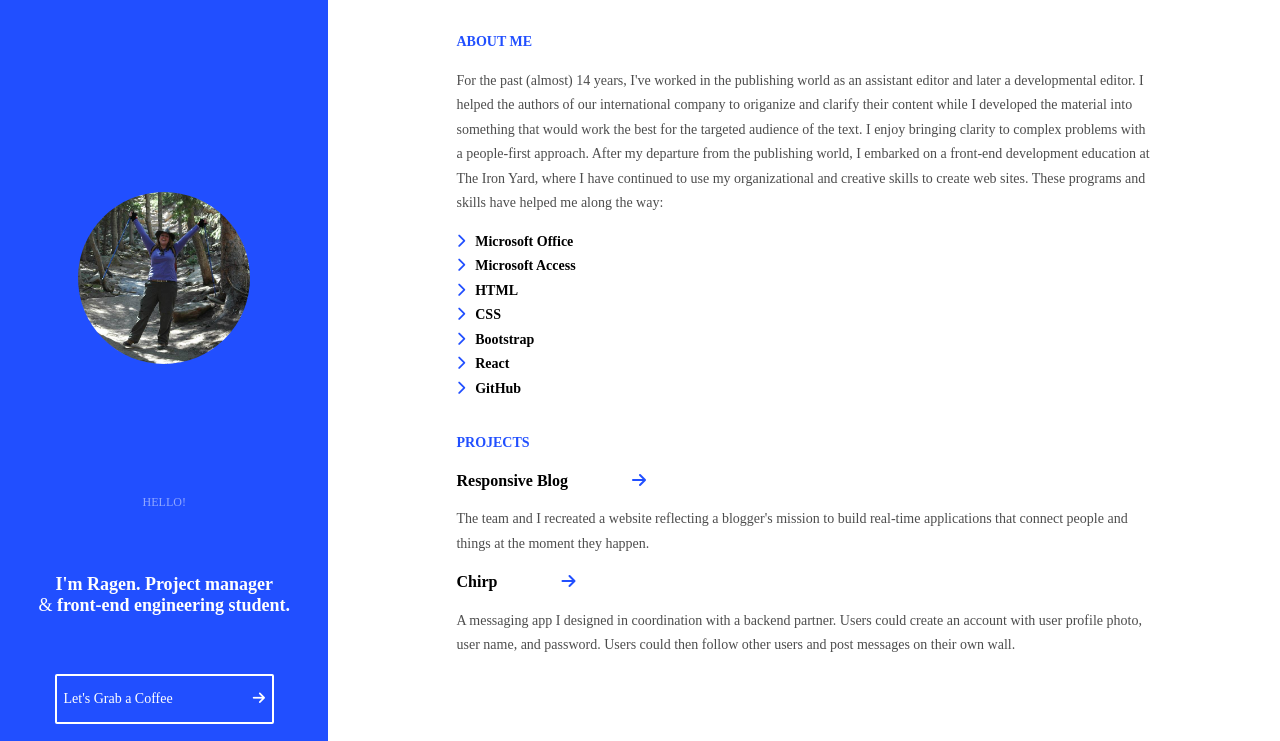
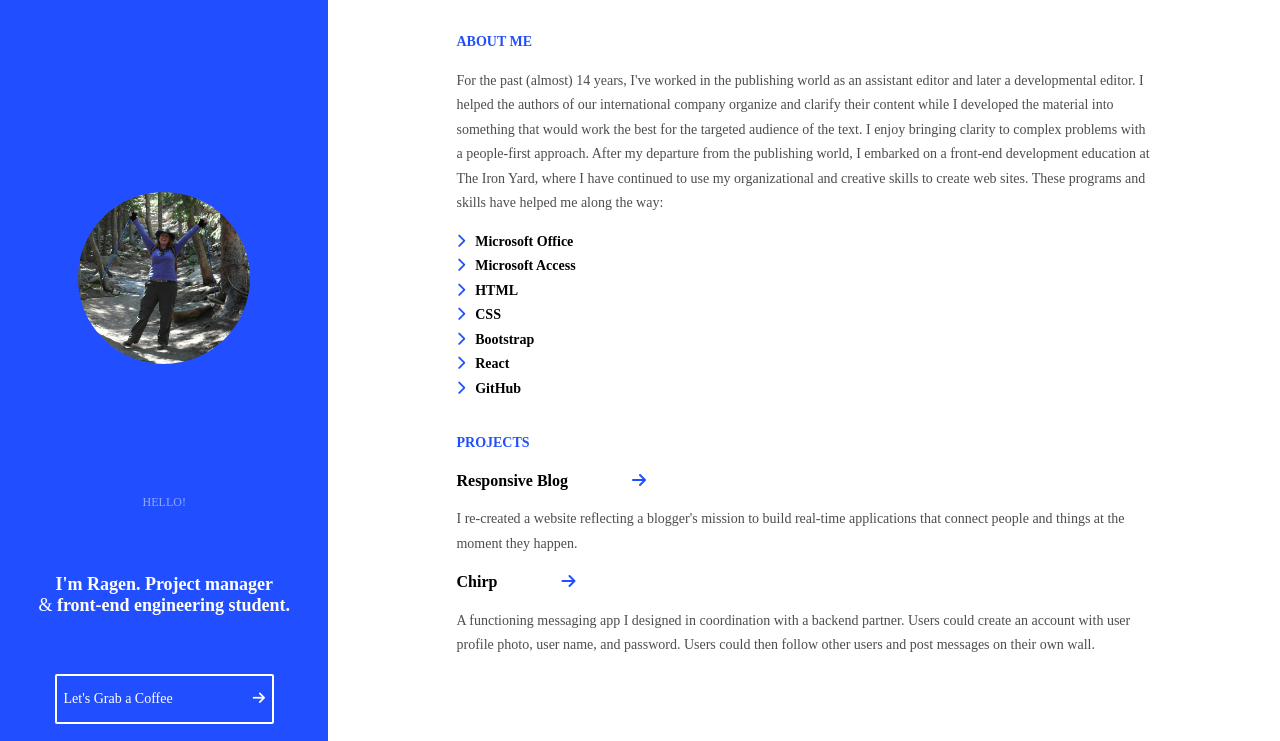
Before and after one commit to RagenS9/d2-recreate-a-responsive-blog, a website: page index.html in a window 1280 px wide. Shown: the top 741 px of the page. Drawn offline with nearby package versions, Linux system fonts and the light colour scheme.

Commit message:
edited content

```diff
--- a/index.html
+++ b/index.html
@@ -31,7 +31,7 @@
         <div class="bio">
             <h1>ABOUT ME</h1>
                 <div class="description">
-                    <p>For the past (almost) 14 years, I've worked in the publishing world as an assistant editor and later a developmental editor. I helped the authors of our international company to origanize and clarify their content while I developed the material into something that would work the best for the targeted audience of the text. I enjoy bringing clarity to complex problems with a people-first approach. After my departure from the publishing world, I embarked on a front-end development education at The Iron Yard, where I have continued to use my organizational and creative skills to create web sites. These programs and skills have helped me along the way:</p>
+                    <p>For the past (almost) 14 years, I've worked in the publishing world as an assistant editor and later a developmental editor. I helped the authors of our international company organize and clarify their content while I developed the material into something that would work the best for the targeted audience of the text. I enjoy bringing clarity to complex problems with a people-first approach. After my departure from the publishing world, I embarked on a front-end development education at The Iron Yard, where I have continued to use my organizational and creative skills to create web sites. These programs and skills have helped me along the way:</p>
                         <div class="websites"><span><i class="fa fa-chevron-right" aria-hidden="true"></i></span>Microsoft Office</div>
                         <div class="websites"><span><i class="fa fa-chevron-right" aria-hidden="true"></i></span>Microsoft Access</div>
                         <div class="websites"><span><i class="fa fa-chevron-right" aria-hidden="true"></i></span>HTML</div>
@@ -44,10 +44,10 @@
             <h1>PROJECTS</h1>
                 <div class="description">
                     <h2>Responsive Blog<span><i class="fa fa-arrow-right" aria-hidden="true"></i></span></h2>
-                    <p>The team and I recreated a website reflecting a blogger's mission to build real-time applications that connect people and things at the moment they happen.</p>
+                    <p>I re-created a website reflecting a blogger's mission to build real-time applications that connect people and things at the moment they happen.</p>
 
                     <h2>Chirp<span><i class="fa fa-arrow-right" aria-hidden="true"></i></span></h2>
-                    <p>A messaging app I designed in coordination with a backend partner. Users could create an account with user profile photo, user name, and password. Users could then follow other users and post messages on their own wall.</p>
+                    <p>A functioning messaging app I designed in coordination with a backend partner. Users could create an account with user profile photo, user name, and password. Users could then follow other users and post messages on their own wall.</p>
                 </div>
         </div>
     </main>
```
